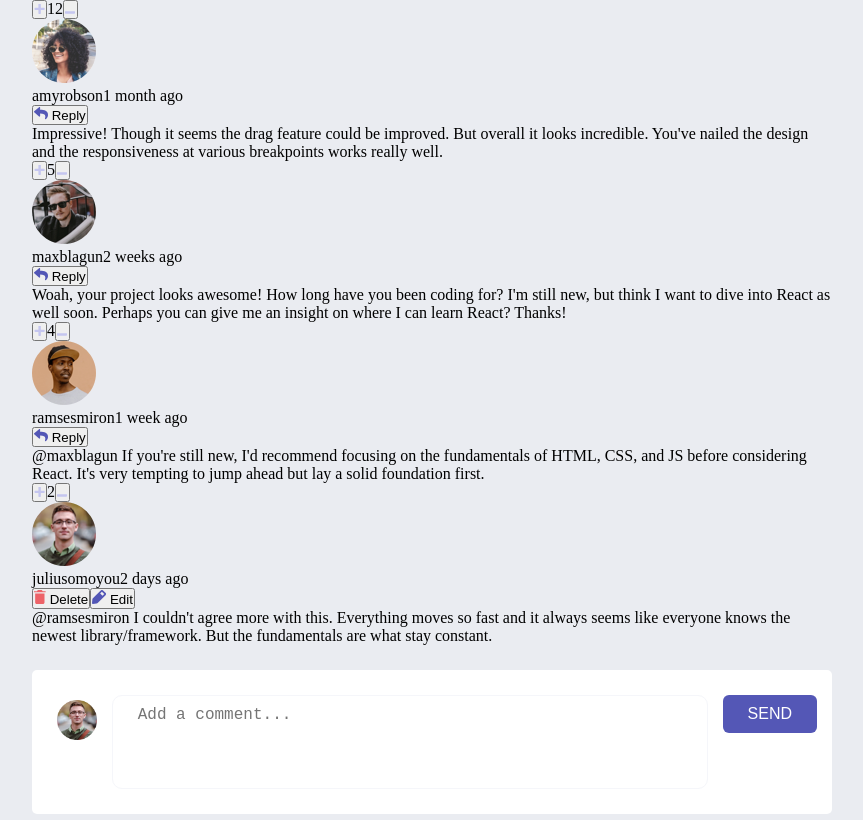
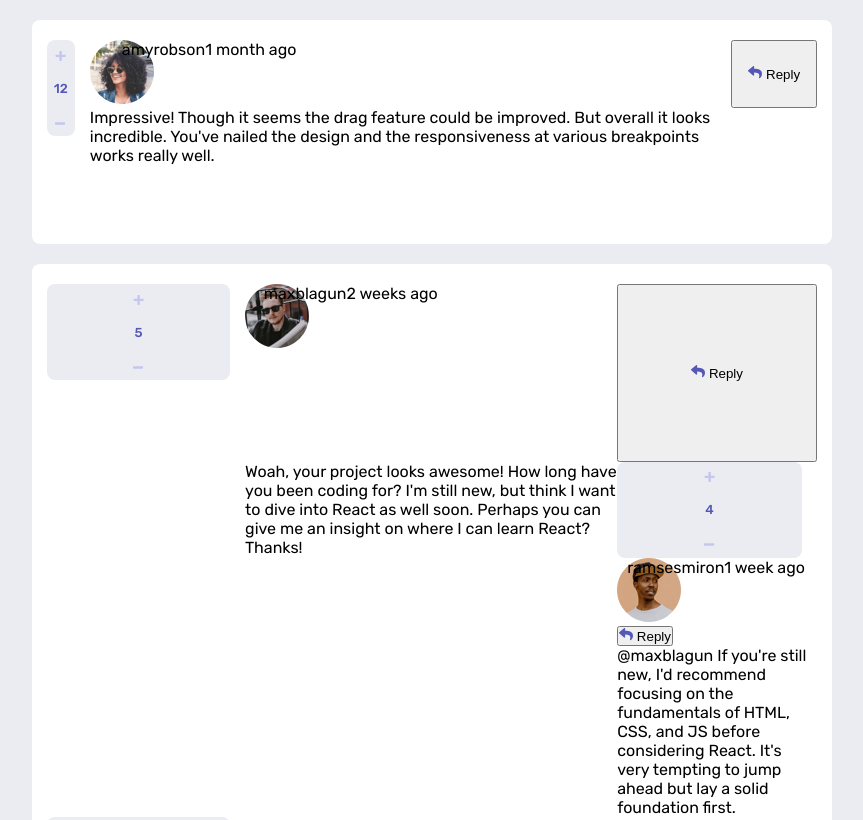
Before and after one commit to KamilKonopski/Interactive-comments-section, a plain HTML site: page index.html in a window 1280 px wide. Shown: the top 820 px of the page, without its empty margins (208-1071 px from the left). Drawn offline with Linux system fonts and the light colour scheme.

Commit message:
primary single comment styles

```diff
--- a/css/style.css
+++ b/css/style.css
@@ -19,6 +19,7 @@
 
 body {
     background-color: var(--light-gray);
+    font-family: 'Rubik';
     margin: 0 auto;
     max-width: 1440px;
 }
@@ -28,8 +29,62 @@ body {
     max-width: 800px;
 }
 
+.comments-container .comment {
+    background-color: var(--white);
+    border-radius: 8px;
+    display: grid;
+    grid-template-areas:
+        "likes user reply"
+        "likes content content";
+    grid-template-columns: 1fr 15fr 2fr;
+    grid-template-rows: 1fr 2fr;
+    margin: 20px 0;
+    padding: 20px 15px 0;
+}
 
+.comment .like__container {
+    align-items: center;
+    background-color: var(--light-gray);
+    border-radius: 8px;
+    display: flex;
+    flex-wrap: wrap;
+    grid-area: likes;
+    height: 12vh;
+    margin-right: 15px;
+}
 
+.like__container .like__btn-plus {
+    background-color: transparent;
+    border: none;
+    flex-basis: 100%;
+}
+
+.like__container .like__score {
+    color: var(--moderate-blue);
+    flex-basis: 100%;
+    font-size: 13px;
+    font-weight: 500;
+    text-align: center;
+}
+
+.like__container .like__btn-minus {
+    background-color: transparent;
+    border: none;
+    flex-basis: 100%;
+}
+
+.comment .user__container {
+    display: flex;
+    grid-area: user;
+}
+
+.user__container .user__avatar {
+    width: 5%;
+}
+
+.user__avatar .user__avatar-image {
+    width: 100%;
+}
 
 
 .add-comment {
```
